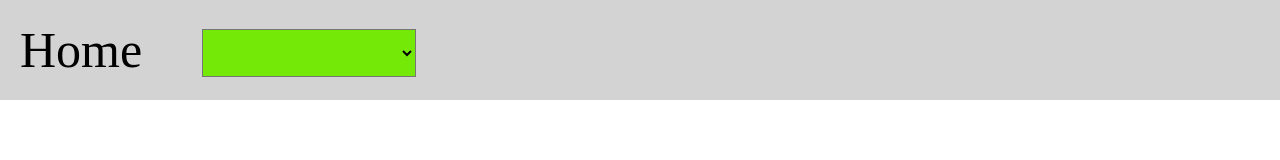
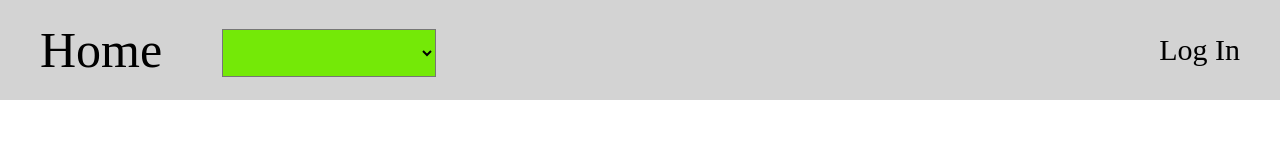
Before and after one commit to a-vitug/library-system, a plain HTML site: page front-end/webpage.html in a window 1280 px wide. Drawn offline with Linux system fonts and the light colour scheme.

Commit message:
committed

```diff
--- a/front-end/webpage.html
+++ b/front-end/webpage.html
@@ -3,7 +3,6 @@
 <head>
     <meta charset="UTF-8">
     <meta name="viewport" content="width=device-width, initial-scale=1.0">
-    <title>My First Page</title>
 
     <style>
         body {
@@ -11,7 +10,7 @@
             margin: 0;
         }
 
-         select{
+        select{
             list-style-type: none;
             margin: 0;
             padding: 0;
@@ -26,7 +25,6 @@
             gap: 60px;
             padding: 20px;
             margin: 0;
-
         }
 
         li {
@@ -39,12 +37,34 @@
             align-items: center;
         }
 
-        nav{
-            background-color: lightgray;
-            height: 100px;
+        nav {
+        background-color: lightgray;
+        height: 100px;
+        display: flex;
+        align-items: center;
+        justify-content: space-between;
+        padding: 0 40px;
+        }
+
+        .nav-left {
+            display: flex;
+            gap: 60px;
+            list-style: none;
+            margin: 0;
+            padding: 0;
+        }
+
+        .nav-right a {
+            text-decoration: none;
+            color: black;
+            font-size: 30px;
             display: flex;
             align-items: center;
-            padding-left: center;
+            gap: 10px;
+        }
+
+        .nav-right a:hover {
+            color: #74e907;
         }
 
         a {
@@ -56,7 +76,7 @@
 </head>
 <body>
     <nav>
-        <ul>
+        <ul class="nav-left">
             <li><a href="index.html">Home</a></li>
             <li>
                 <select name="genres" id="genres">
@@ -68,6 +88,11 @@
                 </select>
             </li>
         </ul>
+        <div class="nav-right">
+            <a href="log-in.html" class="create-account">
+                <i class="user"></i> Log In
+            </a>
+        </div>
     </nav>
     <h1></h1>
     <p></p>
```
